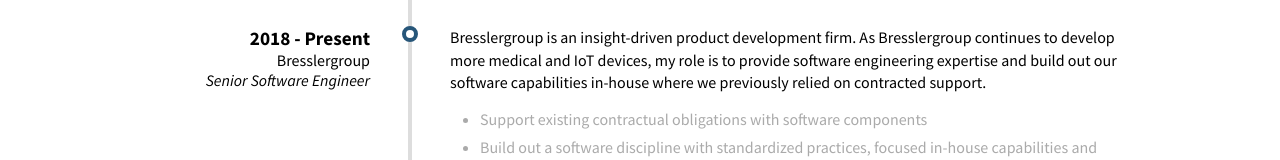
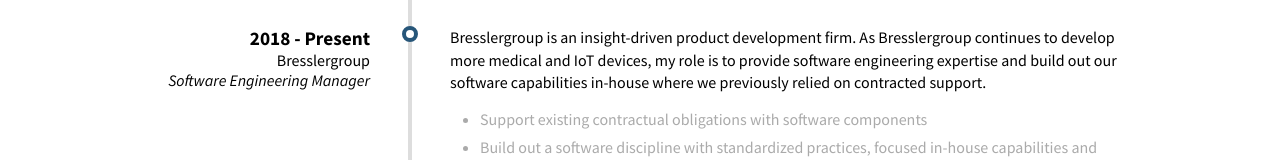
Before and after one commit to gtg489w/BrianPOConnor, an Angular app: page /resume in a window 1280 px wide. Shown: the part 233-393 px from the top of the page. Built offline with nearby package versions, Linux system fonts and the light colour scheme.

Commit message:
Resume Update

```diff
--- a/src/app/pages/resume/resume.component.html
+++ b/src/app/pages/resume/resume.component.html
@@ -16,7 +16,7 @@
 				<div class="timeline-title">
 					<h3>2018 - Present</h3>
 					<div class="timeline-title-company">Bresslergroup</div>
-					<div class="timeline-title-title">Senior Software Engineer</div>
+					<div class="timeline-title-title">Software Engineering Manager</div>
 				</div>
 				<div class="timeline-content">
 					<p>Bresslergroup is an insight-driven product development firm. As Bresslergroup continues to develop more medical and IoT devices, my role is to provide software engineering expertise and build out our software capabilities in-house where we previously relied on contracted support.</p>
```
